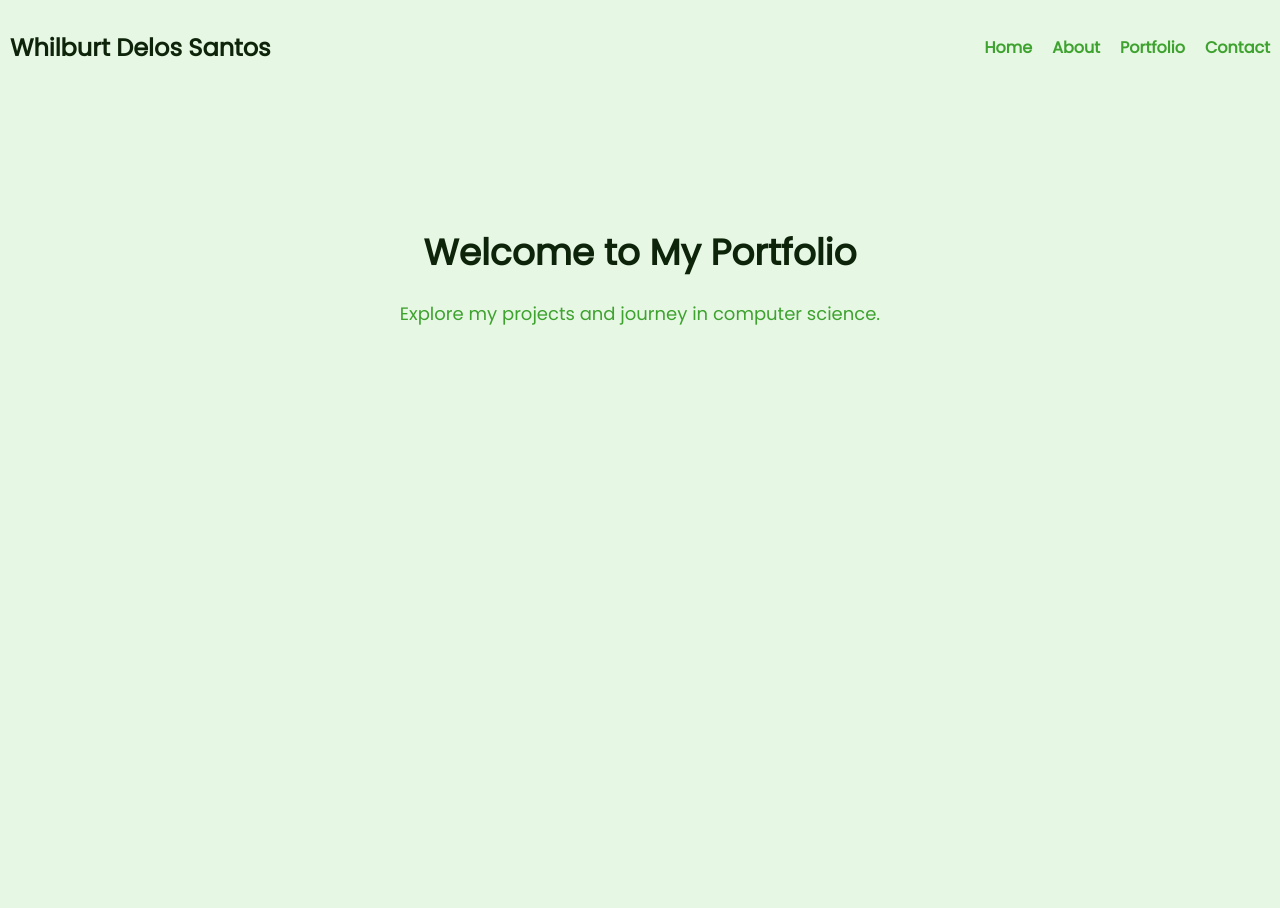
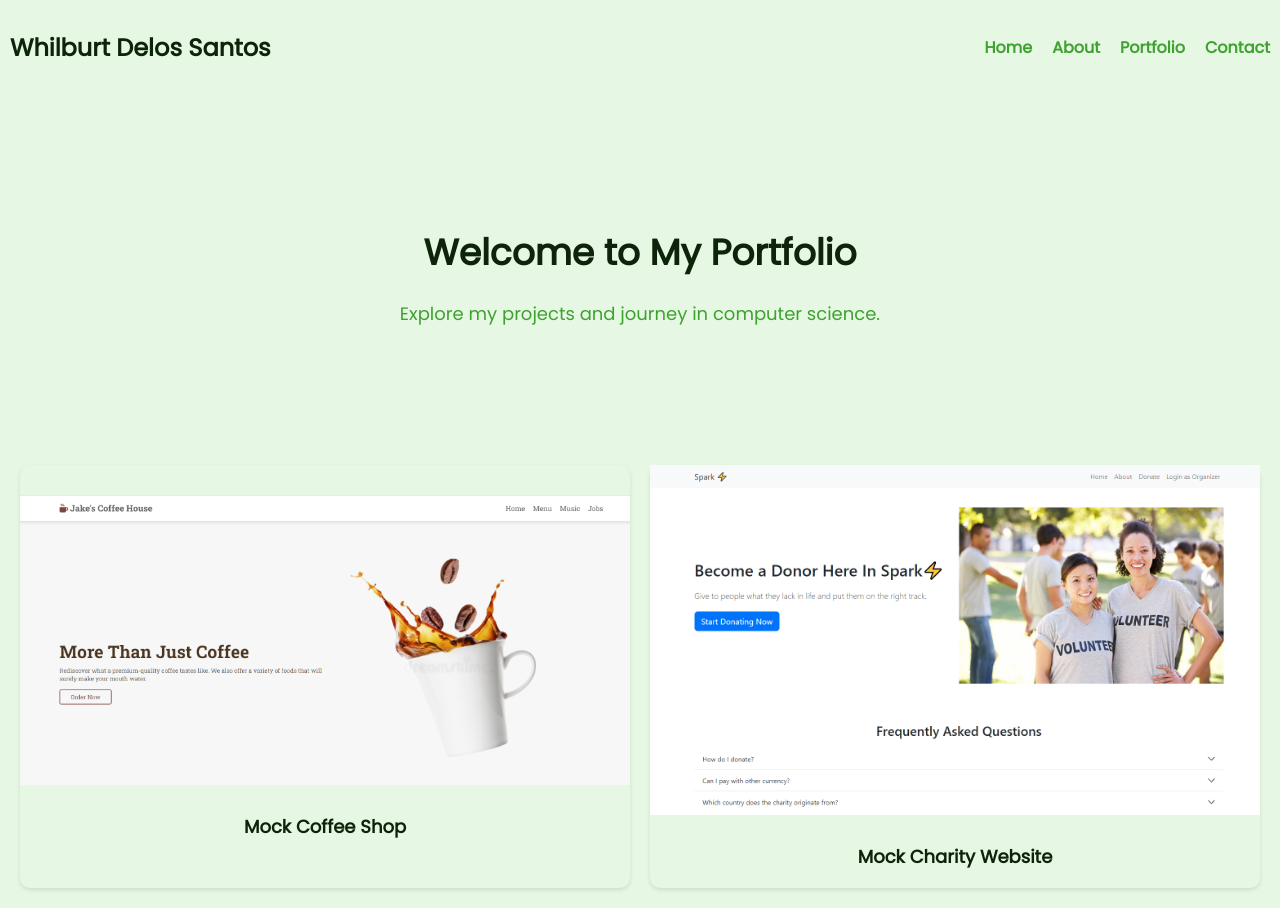
Before and after one commit to Redx1344/Redx1344.github.io, a plain HTML site: page index.html in a window 1280 px wide. Before the commit the page ends 800 px from the top, so only its background shows below. Drawn offline with Linux system fonts and the light colour scheme.

Commit message:
Added a basic layout for showcasing projects

```diff
--- a/index.html
+++ b/index.html
@@ -25,5 +25,16 @@
         <p>Explore my projects and journey in computer science.</p>
     </section>
 
+    <section class="projects">
+        <a href="project1.html" class="project">
+            <img src="assets/Coffee-shop.png" alt="Project 1">
+            <h3>Mock Coffee Shop</h3>
+        </a>
+        <a href="project2.html" class="project">
+            <img src="assets/charity-site.png" alt="Project 2">
+            <h3>Mock Charity Website</h3>
+        </a>
+    </section>
+
 </body>
 </html>
--- a/styles.css
+++ b/styles.css
@@ -69,3 +69,39 @@ nav a:hover {
     font-size: 18px;
     color: var(--accent);
 }
+
+/* Style the project links */
+.projects {
+    display: grid;
+    grid-template-columns: repeat(auto-fit, minmax(300px, 1fr)); /* Responsive grid layout */
+    gap: 20px; /* Spacing between grid items */
+    padding: 20px;
+}
+
+.project {
+    background-color: var(--background);
+    color: var(--text);
+    border-radius: 10px;
+    box-shadow: 0 2px 4px rgba(0, 0, 0, 0.1);
+    text-align: center;
+    text-decoration: none; /* Remove the default link underline */
+    display: flex;
+    flex-direction: column;
+    justify-content: center;
+    align-items: center;
+    transition: transform 0.2s;
+}
+
+.project:hover {
+    transform: scale(1.05); /* Add hover effect for scaling */
+}
+
+.project img {
+    max-width: 100%;
+    max-height: 100%; /* Adjust the image size as needed */
+    margin-bottom: 10px;
+}
+
+.project h3 {
+    font-size: 18px;
+}
```
Also changed, not shown: assets/Coffee-shop.png (added), assets/charity-site.png (added).
